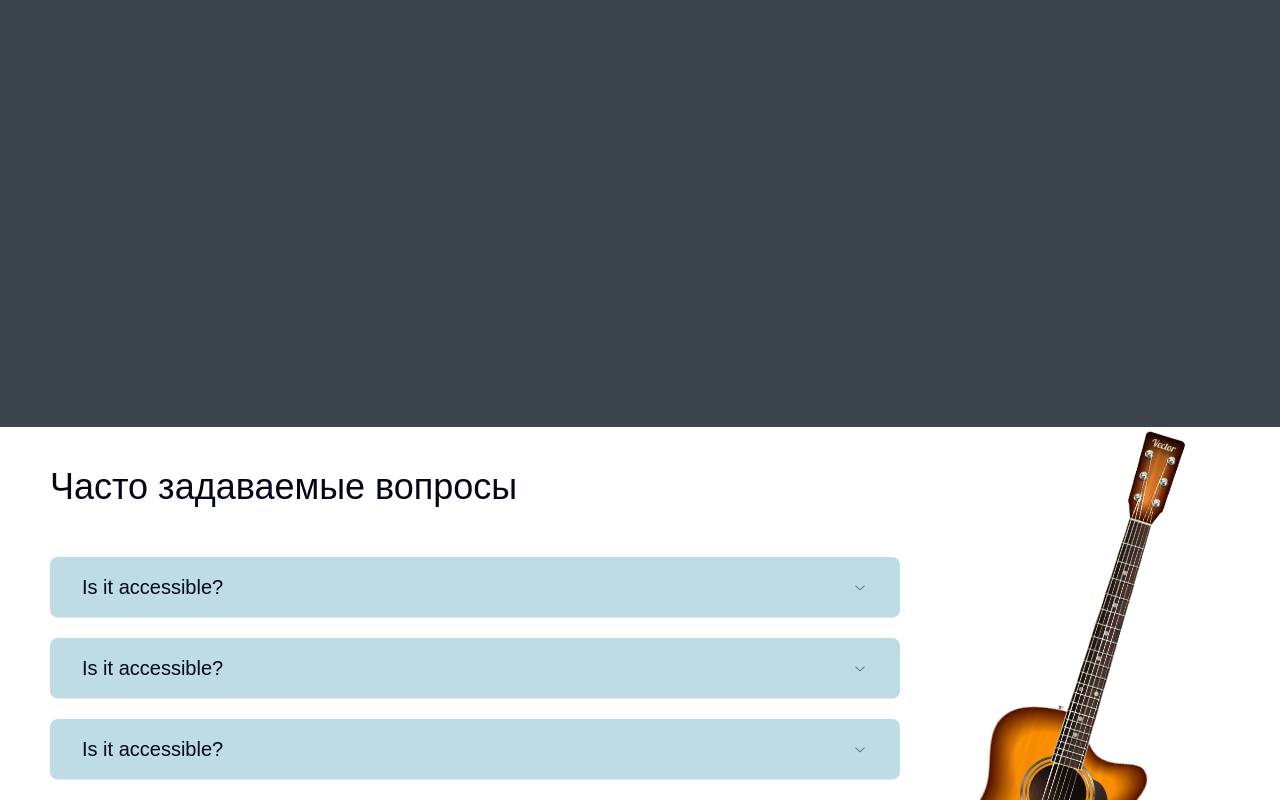
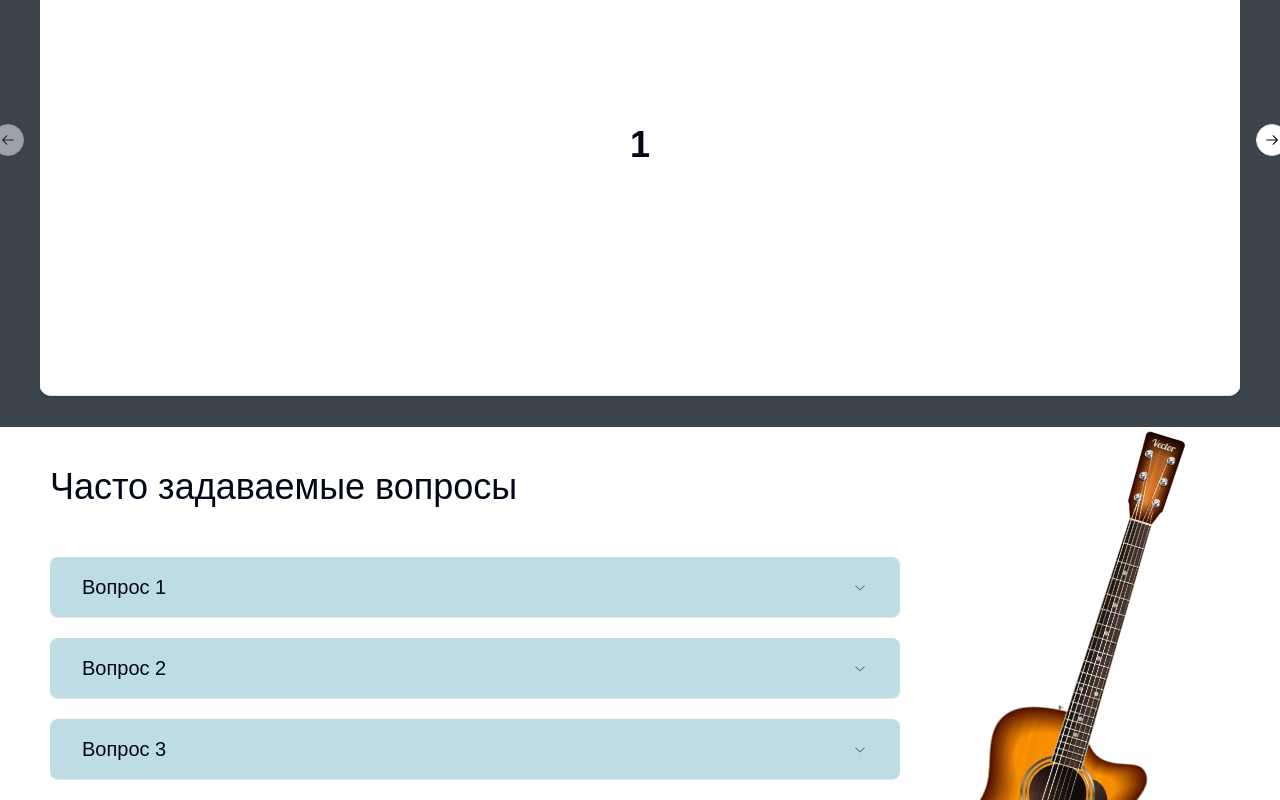
Before and after one commit to Namelesss01/music, a React (Vite) app: page /main in a window 1280 px wide. Shown: the part 1180-1980 px from the top of the page. Built offline with nearby package versions, Linux system fonts and the light colour scheme.

Commit message:
firebase

```diff
--- a/package.json
+++ b/package.json
@@ -23,12 +23,15 @@
     "@reduxjs/toolkit": "^2.3.0",
     "class-variance-authority": "^0.7.0",
     "clsx": "^2.1.1",
+    "embla-carousel-react": "^8.3.0",
+    "firebase": "^11.0.1",
     "lucide": "^0.453.0",
     "lucide-react": "^0.453.0",
     "react": "^18.3.1",
     "react-dom": "^18.3.1",
     "react-redux": "^9.1.2",
     "react-router-dom": "^6.27.0",
+    "swiper": "^11.1.14",
     "tailwind-merge": "^2.5.4",
     "tailwindcss-animate": "^1.0.7"
   },
--- a/src/App.tsx
+++ b/src/App.tsx
@@ -9,6 +9,7 @@
 import AddFile from "./pages/add_file/AddFile";
 import Account from "./pages/account/Account";
 import AdminAccount from "./pages/account-admin/AdminAccount";
+
 
 function App() {
   return (
@@ -24,6 +25,7 @@
           <Route path="/add-file" element={<AddFile />} />
           <Route path="/account" element={<Account />} />
           <Route path="/account-admin" element={<AdminAccount />} />
+          {/* <Route path="/authorization" element={<Auth />} /> */}
         </Routes>
         <Footer />
       </div>
--- /dev/null
+++ b/src/components/ui/carousel.tsx
@@ -0,0 +1,260 @@
+import * as React from "react"
+import { ArrowLeftIcon, ArrowRightIcon } from "@radix-ui/react-icons"
+import useEmblaCarousel, {
+  type UseEmblaCarouselType,
+} from "embla-carousel-react"
+
+import { cn } from "@/lib/utils"
+import { Button } from "@/components/ui/button"
+
+type CarouselApi = UseEmblaCarouselType[1]
+type UseCarouselParameters = Parameters<typeof useEmblaCarousel>
+type CarouselOptions = UseCarouselParameters[0]
+type CarouselPlugin = UseCarouselParameters[1]
+
+type CarouselProps = {
+  opts?: CarouselOptions
+  plugins?: CarouselPlugin
+  orientation?: "horizontal" | "vertical"
+  setApi?: (api: CarouselApi) => void
+}
+
+type CarouselContextProps = {
+  carouselRef: ReturnType<typeof useEmblaCarousel>[0]
+  api: ReturnType<typeof useEmblaCarousel>[1]
+  scrollPrev: () => void
+  scrollNext: () => void
+  canScrollPrev: boolean
+  canScrollNext: boolean
+} & CarouselProps
+
+const CarouselContext = React.createContext<CarouselContextProps | null>(null)
+
+function useCarousel() {
+  const context = React.useContext(CarouselContext)
+
+  if (!context) {
+    throw new Error("useCarousel must be used within a <Carousel />")
+  }
+
+  return context
+}
+
+const Carousel = React.forwardRef<
+  HTMLDivElement,
+  React.HTMLAttributes<HTMLDivElement> & CarouselProps
+>(
+  (
+    {
+      orientation = "horizontal",
+      opts,
+      setApi,
+      plugins,
+      className,
+      children,
+      ...props
+    },
+    ref
+  ) => {
+    const [carouselRef, api] = useEmblaCarousel(
+      {
+        ...opts,
+        axis: orientation === "horizontal" ? "x" : "y",
+      },
+      plugins
+    )
+    const [canScrollPrev, setCanScrollPrev] = React.useState(false)
+    const [canScrollNext, setCanScrollNext] = React.useState(false)
+
+    const onSelect = React.useCallback((api: CarouselApi) => {
+      if (!api) {
+        return
+      }
+
+      setCanScrollPrev(api.canScrollPrev())
+      setCanScrollNext(api.canScrollNext())
+    }, [])
+
+    const scrollPrev = React.useCallback(() => {
+      api?.scrollPrev()
+    }, [api])
+
+    const scrollNext = React.useCallback(() => {
+      api?.scrollNext()
+    }, [api])
+
+    const handleKeyDown = React.useCallback(
+      (event: React.KeyboardEvent<HTMLDivElement>) => {
+        if (event.key === "ArrowLeft") {
+          event.preventDefault()
+          scrollPrev()
+        } else if (event.key === "ArrowRight") {
+          event.preventDefault()
+          scrollNext()
+        }
+      },
+      [scrollPrev, scrollNext]
+    )
+
+    React.useEffect(() => {
+      if (!api || !setApi) {
+        return
+      }
+
+      setApi(api)
+    }, [api, setApi])
+
+    React.useEffect(() => {
+      if (!api) {
+        return
+      }
+
+      onSelect(api)
+      api.on("reInit", onSelect)
+      api.on("select", onSelect)
+
+      return () => {
+        api?.off("select", onSelect)
+      }
+    }, [api, onSelect])
+
+    return (
+      <CarouselContext.Provider
+        value={{
+          carouselRef,
+          api: api,
+          opts,
+          orientation:
+            orientation || (opts?.axis === "y" ? "vertical" : "horizontal"),
+          scrollPrev,
+          scrollNext,
+          canScrollPrev,
+          canScrollNext,
+        }}
+      >
+        <div
+          ref={ref}
+          onKeyDownCapture={handleKeyDown}
+          className={cn("relative", className)}
+          role="region"
+          aria-roledescription="carousel"
+          {...props}
+        >
+          {children}
+        </div>
+      </CarouselContext.Provider>
+    )
+  }
+)
+Carousel.displayName = "Carousel"
+
+const CarouselContent = React.forwardRef<
+  HTMLDivElement,
+  React.HTMLAttributes<HTMLDivElement>
+>(({ className, ...props }, ref) => {
+  const { carouselRef, orientation } = useCarousel()
+
+  return (
+    <div ref={carouselRef} className="overflow-hidden">
+      <div
+        ref={ref}
+        className={cn(
+          "flex",
+          orientation === "horizontal" ? "-ml-4" : "-mt-4 flex-col",
+          className
+        )}
+        {...props}
+      />
+    </div>
+  )
+})
+CarouselContent.displayName = "CarouselContent"
+
+const CarouselItem = React.forwardRef<
+  HTMLDivElement,
+  React.HTMLAttributes<HTMLDivElement>
+>(({ className, ...props }, ref) => {
+  const { orientation } = useCarousel()
+
+  return (
+    <div
+      ref={ref}
+      role="group"
+      aria-roledescription="slide"
+      className={cn(
+        "min-w-0 shrink-0 grow-0 basis-full",
+        orientation === "horizontal" ? "pl-4" : "pt-4",
+        className
+      )}
+      {...props}
+    />
+  )
+})
+CarouselItem.displayName = "CarouselItem"
+
+const CarouselPrevious = React.forwardRef<
+  HTMLButtonElement,
+  React.ComponentProps<typeof Button>
+>(({ className, variant = "outline", size = "icon", ...props }, ref) => {
+  const { orientation, scrollPrev, canScrollPrev } = useCarousel()
+
+  return (
+    <Button
+      ref={ref}
+      variant={variant}
+      size={size}
+      className={cn(
+        "absolute  h-8 w-8 rounded-full",
+        orientation === "horizontal"
+          ? "-left-12 top-1/2 -translate-y-1/2"
+          : "-top-12 left-1/2 -translate-x-1/2 rotate-90",
+        className
+      )}
+      disabled={!canScrollPrev}
+      onClick={scrollPrev}
+      {...props}
+    >
+      <ArrowLeftIcon className="h-4 w-4" />
+      <span className="sr-only">Previous slide</span>
+    </Button>
+  )
+})
+CarouselPrevious.displayName = "CarouselPrevious"
+
+const CarouselNext = React.forwardRef<
+  HTMLButtonElement,
+  React.ComponentProps<typeof Button>
+>(({ className, variant = "outline", size = "icon", ...props }, ref) => {
+  const { orientation, scrollNext, canScrollNext } = useCarousel()
+
+  return (
+    <Button
+      ref={ref}
+      variant={variant}
+      size={size}
+      className={cn(
+        "absolute h-8 w-8 rounded-full",
+        orientation === "horizontal"
+          ? "-right-12 top-1/2 -translate-y-1/2"
+          : "-bottom-12 left-1/2 -translate-x-1/2 rotate-90",
+        className
+      )}
+      disabled={!canScrollNext}
+      onClick={scrollNext}
+      {...props}
+    >
+      <ArrowRightIcon className="h-4 w-4" />
+      <span className="sr-only">Next slide</span>
+    </Button>
+  )
+})
+CarouselNext.displayName = "CarouselNext"
+
+export {
+  type CarouselApi,
+  Carousel,
+  CarouselContent,
+  CarouselItem,
+  CarouselPrevious,
+  CarouselNext,
+}
--- a/src/features/user/userSlice.tsx
+++ b/src/features/user/userSlice.tsx
@@ -1,5 +1,5 @@
-import { createSlice } from '@reduxjs/toolkit';
-import { UserData } from './types';
+import { createSlice } from "@reduxjs/toolkit";
+import { UserData } from "./types";
 
 const initialState: UserData = {
   info: null,
@@ -7,7 +7,7 @@
 };
 
 const userSlice = createSlice({
-  name: 'user',
+  name: "user",
   initialState,
   reducers: {
     setUser: (state, action) => {
--- a/src/pages/main/Main.tsx
+++ b/src/pages/main/Main.tsx
@@ -1,4 +1,5 @@
 import Main_bg from "@/assets/img/main-bg.jpg";
+import { useState } from "react";
 import { Button } from "../../components/ui/button";
 import GitarLink from "../../assets/img/link-gitar.png";
 import VocalLink from "../../assets/img/link-vocal.png";
@@ -12,7 +13,35 @@
 } from "../../components/ui/accordion";
 import { Input } from "../../components/ui/input";
 
+import { Card, CardContent } from "../../components/ui/card";
+import {
+  Carousel,
+  CarouselContent,
+  CarouselItem,
+  CarouselNext,
+  CarouselPrevious,
+} from "../../components/ui/carousel";
+
 const Main = () => {
+  const [currentIndex, setCurrentIndex] = useState(0);
+  const slides = [
+    { id: 1, content: "Слайд 1", bgColor: "bg-red-500" },
+    { id: 2, content: "Слайд 2", bgColor: "bg-green-500" },
+    { id: 3, content: "Слайд 3", bgColor: "bg-blue-500" },
+    { id: 4, content: "Слайд 4", bgColor: "bg-yellow-500" },
+    { id: 5, content: "Слайд 5", bgColor: "bg-purple-500" },
+  ];
+
+  const totalSlides = slides.length;
+
+  const goToPrevious = () => {
+    setCurrentIndex((prevIndex) => (prevIndex - 1 + totalSlides) % totalSlides);
+  };
+
+  const goToNext = () => {
+    setCurrentIndex((prevIndex) => (prevIndex + 1) % totalSlides);
+  };
+
   return (
     <div className="max-w-[1920px] mx-auto">
       <div className="relative">
@@ -24,14 +53,14 @@
         <h1 className="absolute top-[210px] left-[50%] translate-x-[-50%] text-6xl font-extrabold text-[--white]">
           Школа Музыки
         </h1>
-
         <h2 className="font-medium absolute top-[390px] left-[50%] translate-x-[-50%] text-3xl text-[--white]">
-          Почувстуй магию музыки прямо сейчас
+          Почувствуй магию музыки прямо сейчас
         </h2>
         <Button className="absolute top-[450px] left-[50%] translate-x-[-50%] text-lg font-medium px-10 py-5">
           Начать
         </Button>
       </div>
+
       <div className="flex justify-center my-14 relative">
         <div className="w-[700px] ml-20 transform transition-transform duration-300 hover:scale-125">
           <img src={GitarLink} alt="" />
@@ -47,7 +76,28 @@
         </div>
       </div>
 
-      <div className="bg-[--dark-blue] h-[575px] w-full"></div>
+      <div className="bg-[--dark-blue] h-[575px] w-full flex items-center justify-center relative overflow-hidden">
+        <Carousel className="w-full max-w-[1200px] max-h-[500px]">
+          <CarouselContent>
+            {Array.from({ length: 5 }).map((_, index) => (
+              <CarouselItem key={index}>
+                <div className="p-1 flex justify-center">
+                  <Card>
+                    <CardContent className="flex h-[500px] w-[1200px] items-center justify-center p-6">
+                      <span className="text-4xl font-semibold">
+                        {index + 1}
+                      </span>
+                    </CardContent>
+                  </Card>
+                </div>
+              </CarouselItem>
+            ))}
+          </CarouselContent>
+          <CarouselPrevious />
+          <CarouselNext />
+        </Carousel>
+      </div>
+
       <h2 className="text-4xl text-left ml-[50px] mt-10">
         Часто задаваемые вопросы
       </h2>
@@ -58,61 +108,22 @@
             type="single"
             collapsible
           >
+            {["item-1", "item-2", "item-3", "item-4", "item-5"].map(
+              (item, index) => (
                 <AccordionItem
-              value="item-1"
+                  key={item}
+                  value={item}
                   className="rounded-lg bg-[--light-blue] px-8 mb-5"
                 >
                   <AccordionTrigger className="text-xl">
-                Is it accessible?
+                    Вопрос {index + 1}
                   </AccordionTrigger>
                   <AccordionContent className="text-xl">
-                Yes. It adheres to the WAI-ARIA design pattern.
+                    Ответ на вопрос {index + 1}.
                   </AccordionContent>
                 </AccordionItem>
-            <AccordionItem
-              value="item-2"
-              className="rounded-lg bg-[--light-blue] px-8 mb-5"
-            >
-              <AccordionTrigger className="text-xl">
-                Is it accessible?
-              </AccordionTrigger>
-              <AccordionContent className="text-xl">
-                no. It adheres to the WAI-ARIA design pattern.
-              </AccordionContent>
-            </AccordionItem>
-            <AccordionItem
-              value="item-3"
-              className="rounded-lg bg-[--light-blue] px-8 mb-5"
-            >
-              <AccordionTrigger className="text-xl">
-                Is it accessible?
-              </AccordionTrigger>
-              <AccordionContent className="text-xl">
-                Yes. It adheres to the WAI-ARIA design pattern.
-              </AccordionContent>
-            </AccordionItem>
-            <AccordionItem
-              value="item-4"
-              className="rounded-lg bg-[--light-blue] px-8 mb-5"
-            >
-              <AccordionTrigger className="text-xl">
-                Is it accessible?
-              </AccordionTrigger>
-              <AccordionContent className="text-xl">
-                Yes. It adheres to the WAI-ARIA design pattern.
-              </AccordionContent>
-            </AccordionItem>
-            <AccordionItem
-              value="item-5"
-              className="rounded-lg bg-[--light-blue] px-8 mb-5"
-            >
-              <AccordionTrigger className="text-xl">
-                Is it accessible?
-              </AccordionTrigger>
-              <AccordionContent className="text-xl">
-                Yes. It adheres to the WAI-ARIA design pattern.
-              </AccordionContent>
-            </AccordionItem>
+              )
+            )}
           </Accordion>
         </div>
         <div>
@@ -135,15 +146,15 @@
             <Input
               className="bg-[--light-blue] mb-5 p-6 text-lg"
               placeholder="Имя"
-            ></Input>
+            />
             <Input
               className="bg-[--light-blue] mb-5 p-6 text-lg"
               placeholder="Номер тел:"
-            ></Input>
+            />
             <Input
               className="bg-[--light-blue] mb-5 p-6 text-lg"
               placeholder="Курс"
-            ></Input>
+            />
           </div>
           <div className="flex justify-center">
             <Button className="mt-8">Отправить</Button>
--- /dev/null
+++ b/src/pages/main/type.ts
@@ -0,0 +1,5 @@
+export default interface SlideItemProps {
+  img: string;
+  icon: string;
+  title: string;
+}
--- a/src/shared/authorization/Auth.tsx
+++ b/src/shared/authorization/Auth.tsx
@@ -12,6 +12,7 @@
   Dialog,
   DialogTrigger,
   DialogContent,
+  DialogTitle,
 } from "../../components/ui/dialog";
 import { Input } from "../../components/ui/input";
 import { Label } from "../../components/ui/label";
@@ -131,6 +132,7 @@
               Регистрация
             </TabsTrigger>
           </TabsList>
+          <DialogTitle></DialogTitle>
           <TabsContent value="auth">
             <Card>
               <CardHeader>
```
Also changed, not shown: src/context/AuthContext.tsx (added, +43 -0 lines), src/firebase/config.ts (+25 -20 lines), src/hooks/useSignup.ts (+13 -9 lines), src/pages/main/const.ts (added, +16 -0 lines), src/shared/header/Header.tsx (+6 -2 lines), 1 other file (tests, documents, lock files or other folders). Lines whose indentation alone changed are shown as unchanged.
